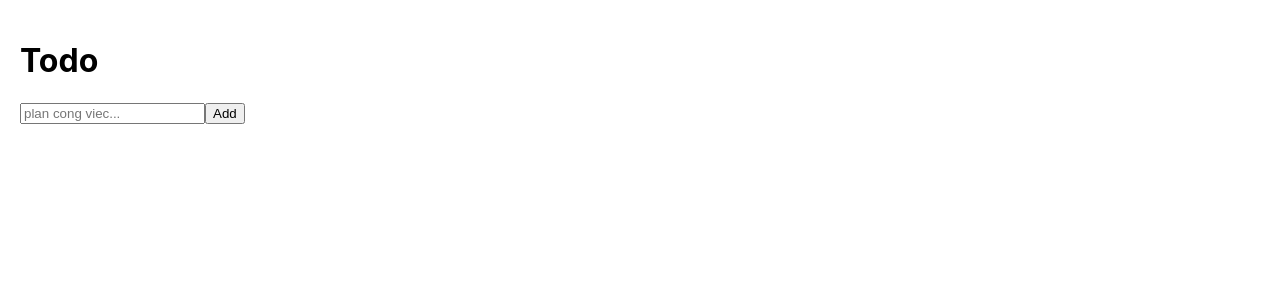
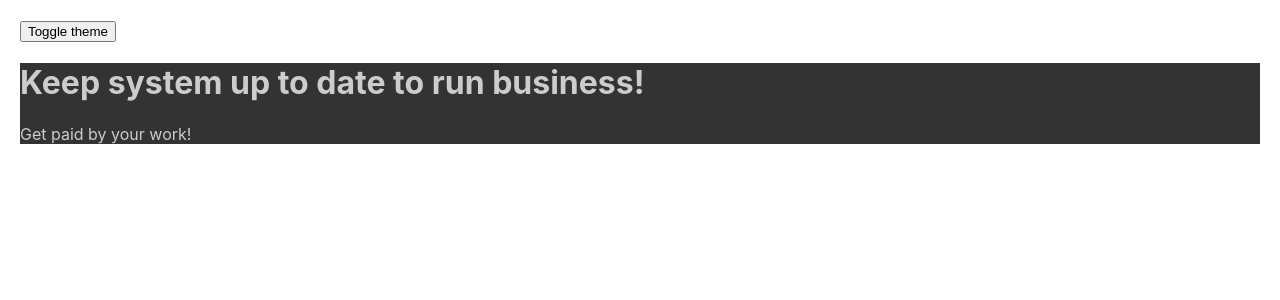
Before and after one commit to nguyenuit/reactjs-practice, a React (Create React App) app in the folder tiktok/: page / in a window 1280 px wide. Shown: the top 300 px of the page. Built offline with nearby package versions, Linux system fonts and the light colour scheme.

Commit message:
React Context & useContext() hook

```diff
--- a/tiktok/src/App.css
+++ b/tiktok/src/App.css
@@ -1,38 +1,4 @@
-.App {
-  text-align: center;
+.dark{
+  color: #ccc;
+  background-color: #333;
 }
-
-.App-logo {
-  height: 40vmin;
-  pointer-events: none;
-}
-
-@media (prefers-reduced-motion: no-preference) {
-  .App-logo {
-    animation: App-logo-spin infinite 20s linear;
-  }
-}
-
-.App-header {
-  background-color: #282c34;
-  min-height: 100vh;
-  display: flex;
-  flex-direction: column;
-  align-items: center;
-  justify-content: center;
-  font-size: calc(10px + 2vmin);
-  color: white;
-}
-
-.App-link {
-  color: #61dafb;
-}
-
-@keyframes App-logo-spin {
-  from {
-    transform: rotate(0deg);
-  }
-  to {
-    transform: rotate(360deg);
-  }
-}
--- a/tiktok/src/App.js
+++ b/tiktok/src/App.js
@@ -1,9 +1,23 @@
-import { useReducer, useRef, useState } from "react";
-import TodoApp from "./Todo"
+import { useState } from "react"
+import Content from "./Content"
+import "./App.css"
+
+// Context
+// Component A => Component B => Component C
 
 function App(){
+
+  const [theme, setTheme] = useState('dark')
+
+  const toggleTheme = () => {
+    setTheme(theme === 'dark' ? 'light': 'dark')
+  }
+
   return (
-    <TodoApp />
+    <div style={{padding: 20}}>
+      <button onClick={toggleTheme}>Toggle theme</button>
+      <Content theme={theme} />
+    </div>
   )
 }
 
--- a/tiktok/src/Content.js
+++ b/tiktok/src/Content.js
@@ -1,10 +1,11 @@
-import { memo } from "react"
+import Paragraph from "./Paragraph"
 
-function Content(){
-    console.log('re-render');
+function Content({ theme }){
     return (
-        <h2>Get paid by your work!</h2>
+        <div>
+            <Paragraph theme={theme}/>
+        </div>
     )
 }
 
-export default memo(Content)
+export default Content
--- /dev/null
+++ b/tiktok/src/Paragraph.js
@@ -0,0 +1,9 @@
+function Paragraph({ theme }){
+    return (
+        <div className={theme}>
+            <h1>Keep system up to date to run business!</h1>
+            <div>Get paid by your work!</div>
+        </div>
+    )
+}
+export default Paragraph
```
